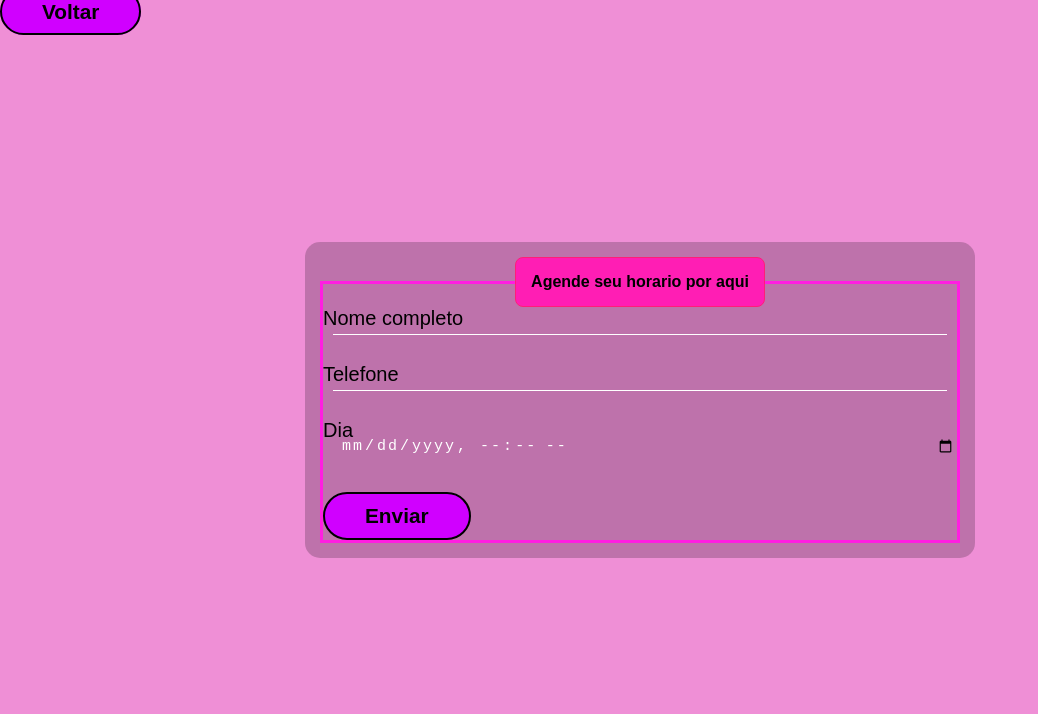
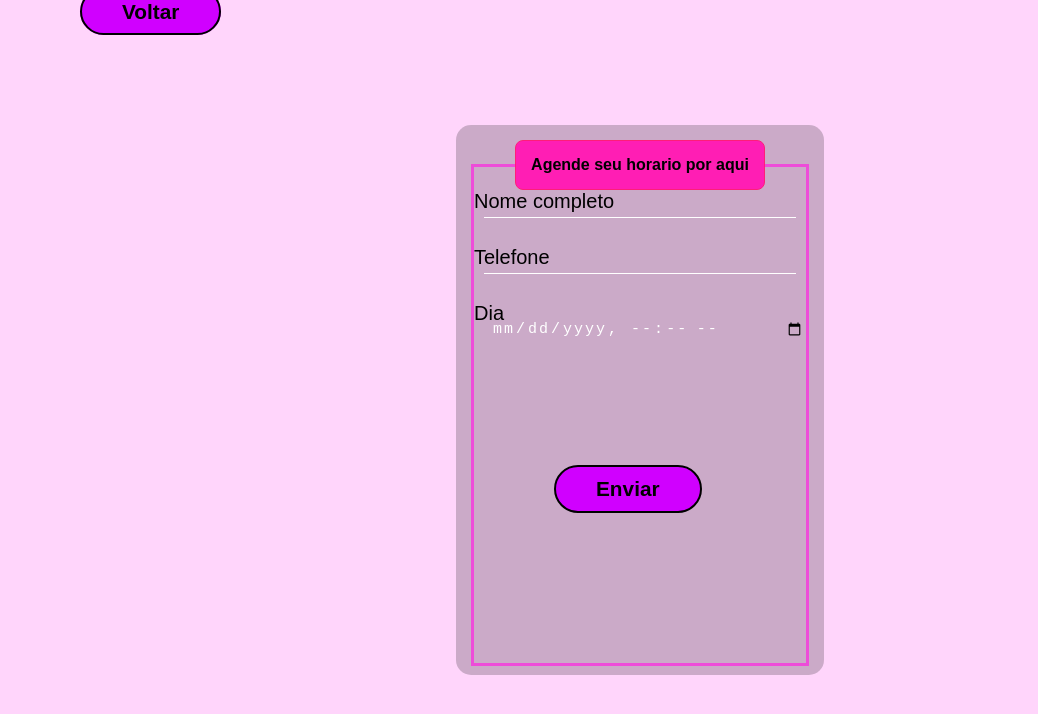
Before and after one commit to Quelianecb/Studio-Tays, a plain HTML site: page agendamento.html in a window 1280 px wide. Shown: the whole page, without its empty margins (0-1038 px from the left). Drawn offline with Linux system fonts and the light colour scheme.

Commit message:
mudando possiçao do botao

```diff
--- a/agendamento.html
+++ b/agendamento.html
@@ -16,18 +16,12 @@
             width: 100vw;
             height: 100vh;
             font-family: Arial, Helvetica, sans-serif;
-
-            background-color: rgba(226, 43, 177, 0.525);
-
+            background-color: rgba(255, 192, 250, 0.653);
             background-size: cover;
             position: center top;
             background-repeat: no-repeat;
         }
-
-
-
-
-        .box {
+            .box {
             color: black;
             position: absolute;
             top: 50%;
@@ -38,12 +32,15 @@
             /*cor de fundo da tabela */
             padding: 15px;
             border-radius: 15px;
-            width: 50%;
+            width: 338px;
+            height: 520px;
+
 
         }
 
         fieldset {
-            border: 3px solid rgb(255, 30, 225);
+            border: 3px solid rgba(255, 30, 225, 0.671);
+            height: 520px;
             /*borda com a cor*/
         }
 
@@ -101,7 +98,7 @@
             font-size: 15px;
         }
 
-        .botao {
+        .botao  {
             text-decoration: none;
             color: black;
             font-size: 1.3em;
@@ -110,6 +107,9 @@
             padding: 10px 40px;
             border: 2px solid black;
             border-radius: 25px;
+            margin-top: 90px;
+            margin-left: 80px;
+
         }
     </style>
 </head>
@@ -146,7 +146,7 @@
 
 
                <input type="hidden" name="redirectTo" value="http://127.0.0.1:5501/mensagem.html">--> <!-- Optional -->
-                <input type="submit" value="Enviar" class="botao" />
+                <input type="submit" value="Enviar" class="botao"  />
 
 
             </fieldset>
```
